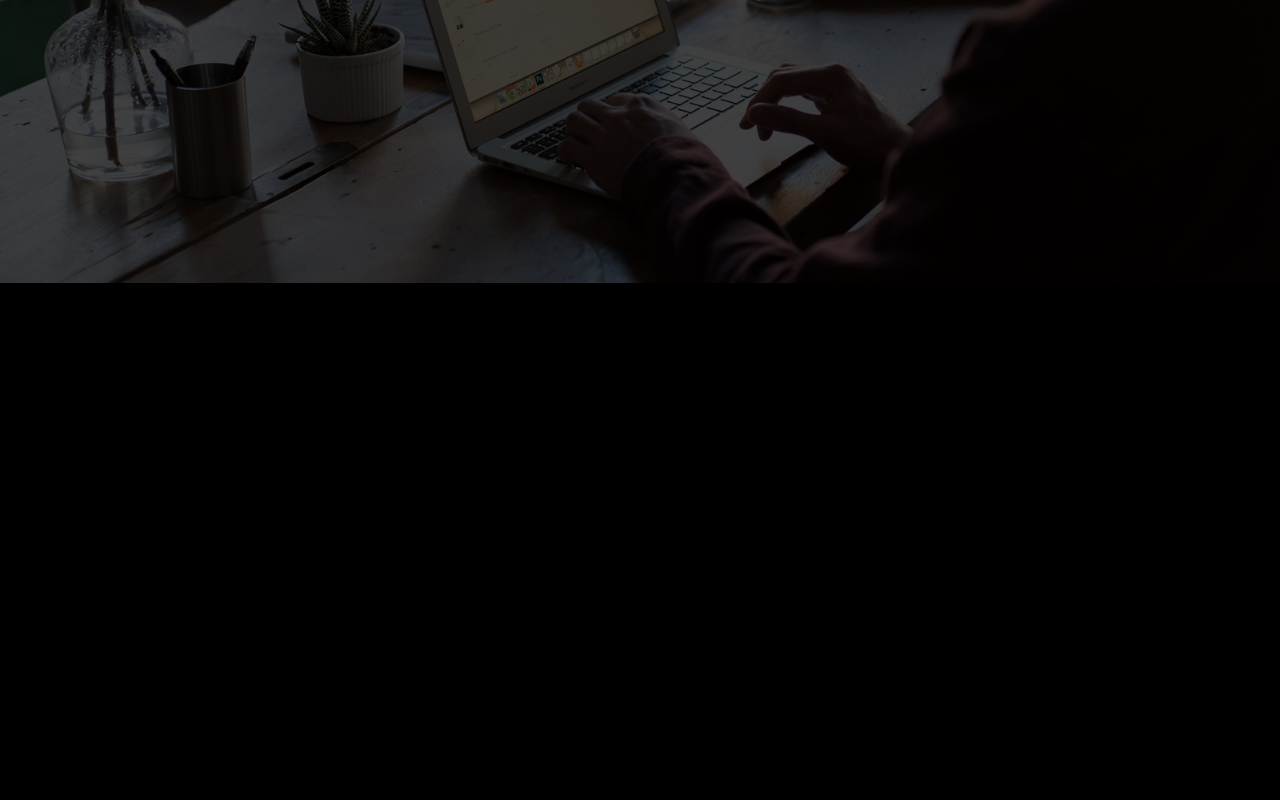
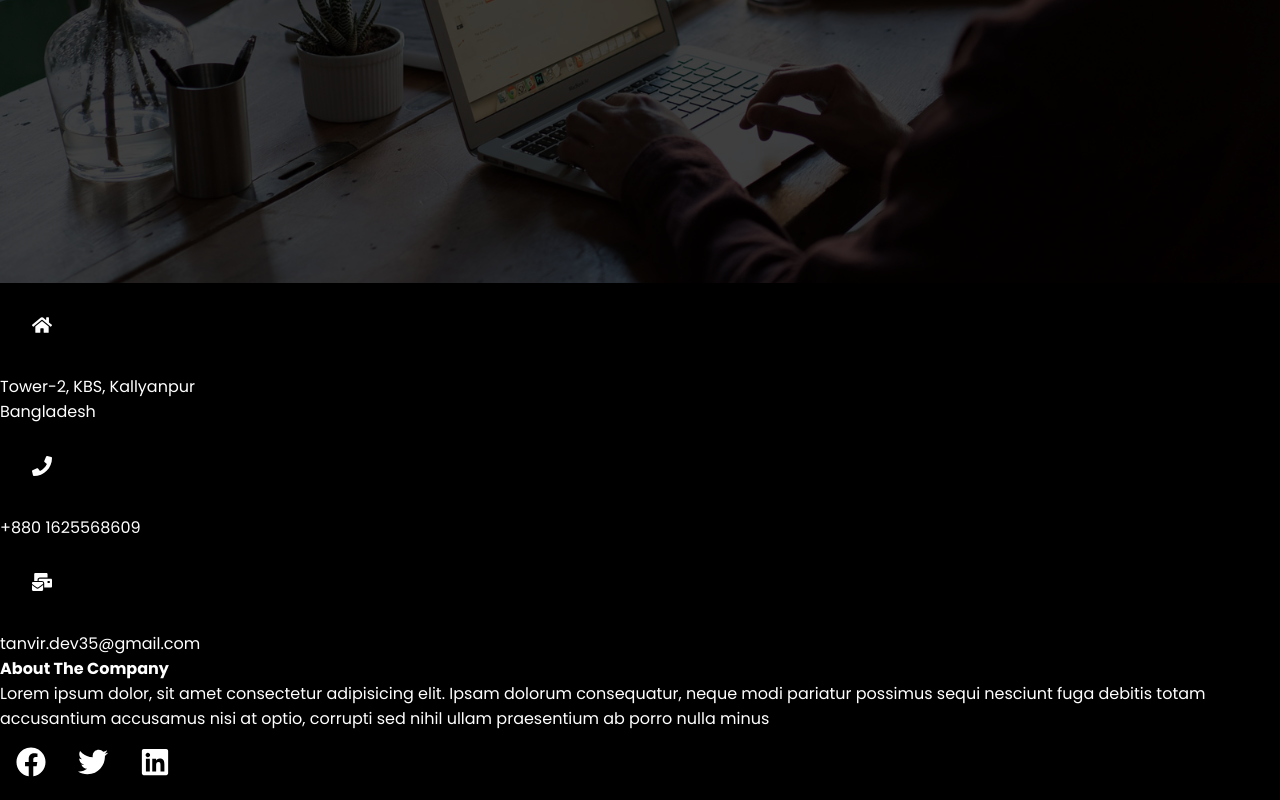
Before and after one commit to tanvir35web/React-Portfolio-Website, a React (Vite) app: page / in a window 1280 px wide. Shown: the part 517-1317 px from the top of the page. Before the commit the page ends 807 px from the top, so only its background shows below. Built offline with nearby package versions, Linux system fonts and the light colour scheme.

Commit message:
Footer Content added

```diff
--- /dev/null
+++ b/src/components/Footer.jsx
@@ -0,0 +1,50 @@
+import React from 'react'
+import './FooterStyle.css'
+import { FaFacebook, FaHome, FaLinkedin, FaMailBulk, FaPhone, FaTwitter } from 'react-icons/fa'
+
+const Footer = () => {
+  return (
+    <div className="footer">
+        <div className="footer-container">
+            <div className="left">
+
+                <div className="location">
+                    <FaHome size={20} style={{color: "white", margin: "2rem"}}/>
+                    <div>
+                        <p>Tower-2, KBS, Kallyanpur</p>
+                        <p>Bangladesh</p>
+                    </div>
+                </div>
+
+                <div className="phone">
+                    <FaPhone size={20} style={{color: "white", margin: "2rem"}}/>
+                    <p>+880 1625568609</p>
+                </div>
+
+                <div className="email">
+                <FaMailBulk size={20} style={{color: "white", margin: "2rem"}}/>
+                <p>tanvir.dev35@gmail.com</p>
+                </div>
+            </div>
+
+            <div className="right">
+                <h4>About The Company</h4>
+                <p>Lorem ipsum dolor, sit amet consectetur adipisicing elit. Ipsam dolorum consequatur, neque modi pariatur possimus sequi nesciunt fuga debitis totam accusantium accusamus nisi at optio, corrupti sed nihil ullam praesentium ab porro nulla minus</p>
+
+                <div className="social-icon">
+
+                    <FaFacebook size={30} style={{color: "white", margin: "1rem"}}/>
+
+                    <FaTwitter size={30} style={{color: "white", margin: "1rem"}}/>
+
+                    <FaLinkedin size={30} style={{color: "white", margin: "1rem"}}/>
+
+                </div>
+
+            </div>
+        </div>
+    </div>
+  );
+};
+
+export default Footer;
--- a/src/components/NavBarStyle.css
+++ b/src/components/NavBarStyle.css
@@ -4,7 +4,7 @@
     align-items: center;
     padding: 1rem;
     width: 100%;
-    height: 90px;
+    height: 80px;
     position: fixed;
     z-index: 10;
 }
--- a/src/routes/Home.jsx
+++ b/src/routes/Home.jsx
@@ -1,12 +1,14 @@
 import React from 'react'
 import NavBar from '../components/NavBar'
 import Hero from '../components/Hero'
+import Footer from '../components/Footer'
 
 const Home = () => {
   return (
     <div>
       <NavBar/>
       <Hero/>
+      <Footer/>
     </div>
   )
 }
```
Also changed, not shown: src/components/FooterStyle.css (added).
